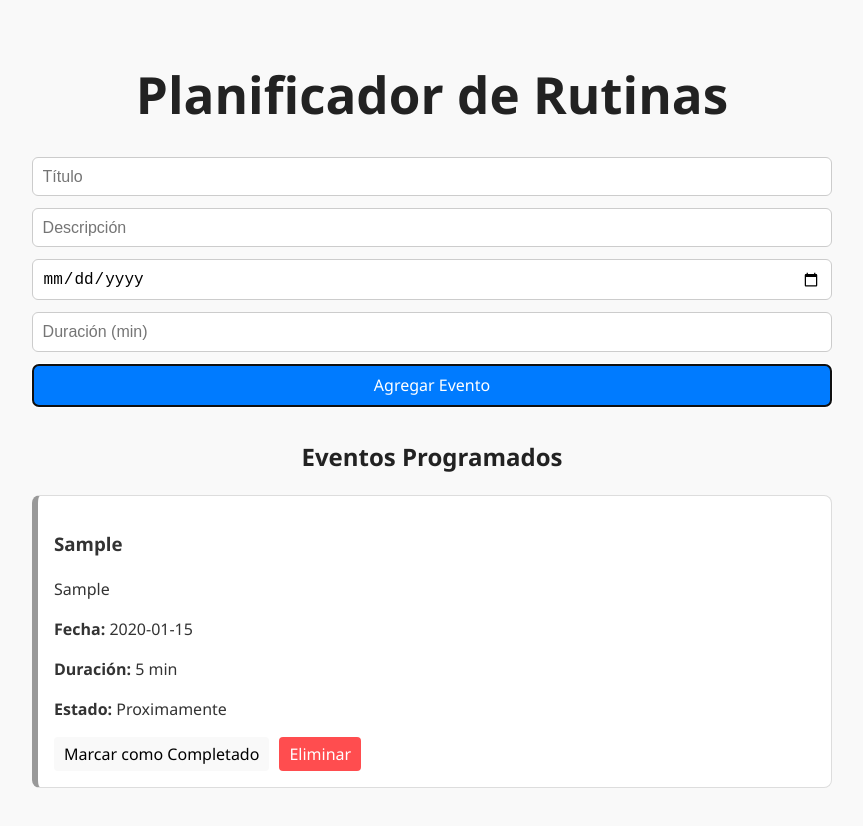
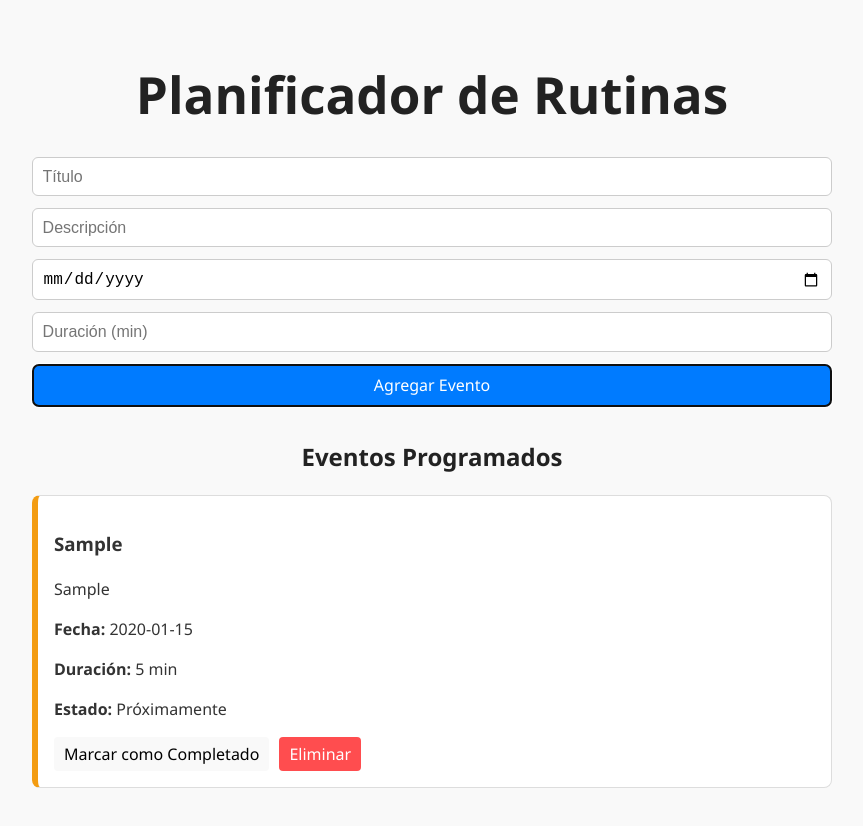
Before and after one commit to SLorenzatti12/Gestor_de_tareas_domesticas, a React (Vite) app: page / in a window 1280 px wide. Both pictures are taken after typing "Sample", "Sample", "2020-01-15", "5" into the empty fields and a click on the button "Agregar Evento". Shown: the top 826 px of the page, without its empty margins (0-863 px from the left). Built offline with nearby package versions, Linux system fonts and the light colour scheme.

Commit message:
correcion para el funcionamiento

```diff
--- a/src/components/EventForm.jsx
+++ b/src/components/EventForm.jsx
@@ -17,7 +17,7 @@ const EventForm = ({addEvent}) => {
             description,
             date,
             duration,
-            status: "Proximamente"
+            status: "Próximamente"
         };
 
         addEvent(newEvent);
--- a/src/components/EventList.jsx
+++ b/src/components/EventList.jsx
@@ -1,8 +1,8 @@
 import React from "react";
-import { motion, AnimatePresence } from "framer-motion";
+import { motion } from "framer-motion";
 import { Draggable } from "react-beautiful-dnd";
 
-const EventList = ({ events, markAsCompleted, deleteEvent }) => {
+const EventList = ({ events, markAsCompleted, deleteEvent, placeholder }) => {
   return (
     <div className="event-list">
       <h2>Eventos Programados</h2>
@@ -10,12 +10,18 @@ const EventList = ({ events, markAsCompleted, deleteEvent }) => {
         <p>No hay eventos programados.</p>
       ) : (
         <ul>
-          <AnimatePresence>
-            {events.map((event, index) => (
-              <Draggable key={event.id} draggableId={event.id} index={index}>
+          {events.map((event, index) => {
+            const statusClass = event.status
+              .toLowerCase()
+              .replace(" ", "-")
+              .normalize("NFD")
+              .replace(/[\u0300-\u036f]/g, ""); // elimina acentos
+
+            return (
+              <Draggable key={event.id} draggableId={event.id.toString()} index={index}>
                 {(provided) => (
                   <motion.li
-                    className={`event-item ${event.status}`}
+                    className={`event-item ${statusClass}`}
                     initial={{ opacity: 0, y: 20 }}
                     animate={{ opacity: 1, y: 0 }}
                     exit={{ opacity: 0, scale: 0.9 }}
@@ -38,8 +44,9 @@ const EventList = ({ events, markAsCompleted, deleteEvent }) => {
                   </motion.li>
                 )}
               </Draggable>
-            ))}
-          </AnimatePresence>
+            );
+          })}
+          {placeholder}
         </ul>
       )}
     </div>
--- a/src/components/Planner.jsx
+++ b/src/components/Planner.jsx
@@ -1,9 +1,7 @@
-{/* Componente pricipal: Maneja el estado de los eventos*/}
-
 import React, { useState, useEffect } from "react";
 import EventForm from "./EventForm";
 import EventList from "./EventList";
-import { DragDropContext, Droppable, Draggable } from "react-beautiful-dnd";
+import { DragDropContext, Droppable } from "react-beautiful-dnd";
 import { addMinutes, isBefore, isAfter, isWithinInterval } from "date-fns";
 import "./styles.css";
 
@@ -25,7 +23,7 @@ const Planner = () => {
 
   const markAsCompleted = (id) => {
     setEvents(events.map(event =>
-      event.id === id ? { ...event, status: "Completado" } : event
+      event.id === id ? { ...event, status: "completado" } : event
     ));
   };
 
@@ -37,20 +35,22 @@ const Planner = () => {
   const updateEventStatus = () => {
     const now = new Date();
     setEvents(events.map(event => {
-      if (event.status === "Completado") return event;
+      if (event.status === "completado") return event;
+
       const eventStart = new Date(event.date);
       const eventEnd = addMinutes(eventStart, parseInt(event.duration));
 
       if (isBefore(now, eventStart)) {
-        return { ...event, status: "Próximamente", animation: "fade-in" };
+        return { ...event, status: "proximamente", animation: "fade-in" };
       }
       if (isWithinInterval(now, { start: eventStart, end: eventEnd })) {
         playNotification();
-        return { ...event, status: "En curso", animation: "highlight" };
+        return { ...event, status: "en-curso", animation: "highlight" };
       }
       if (isAfter(now, eventEnd)) {
-        return { ...event, status: "Finalizado" };
+        return { ...event, status: "completado" };
       }
+
       return event;
     }));
   };
```
